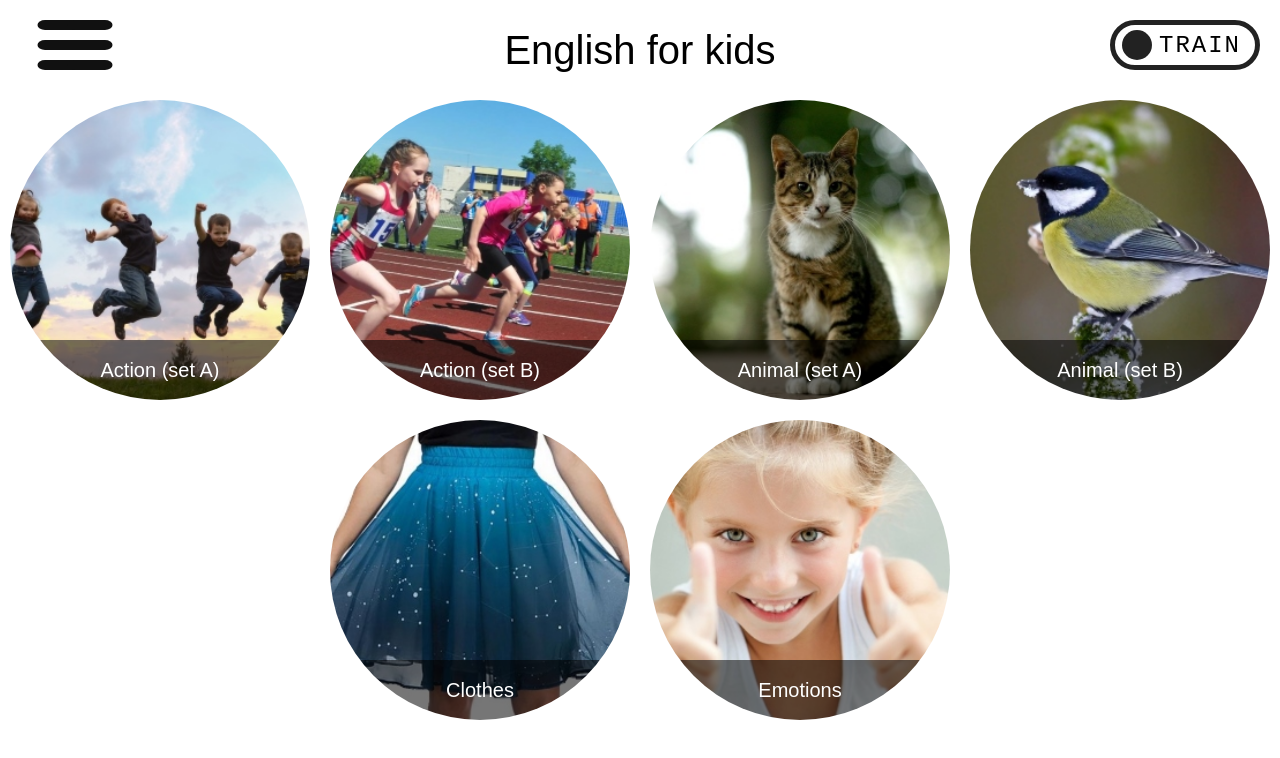
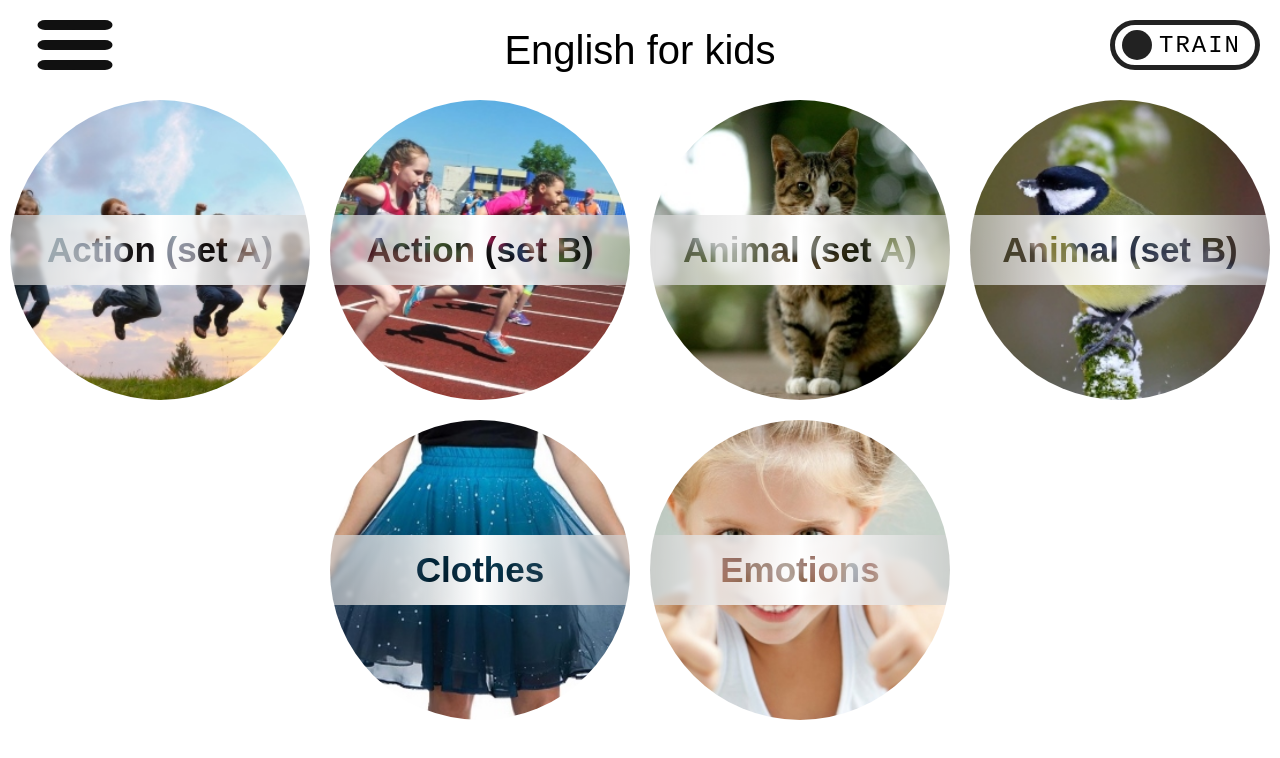
Before and after one commit to fronte-finem/Rolling-Scopes-School__JSFE-2021Q1, a React app: page /#/ in a window 1280 px wide. Shown: the top 758 px of the page. Built offline with nearby package versions, Linux system fonts and the light colour scheme.

Commit message:
refactor: play with categories style

```diff
--- a/src/components/categories/categories.tsx
+++ b/src/components/categories/categories.tsx
@@ -1,31 +1,11 @@
 import React from 'react';
-import { Link } from 'react-router-dom';
-import styled from 'styled-components';
 
 import { CategoryDTO } from 'types/category-dto';
 
-import { CategoryCard } from '../category/category';
+import { CategoryLink } from '../category/category';
+import { StyledCategories, StyledCategoriesItem } from './style';
 
-const StyledCategories = styled.ul`
-  display: flex;
-  flex-wrap: wrap;
-  justify-content: center;
-  grid-gap: 20px;
-`;
-
-const CARD_WIDTH = 300;
-
-const StyledCategoriesItem = styled.li`
-  display: block;
-  flex: 0 0 ${CARD_WIDTH}px;
-  perspective: ${CARD_WIDTH * 3}px;
-`;
-
-const StyledLink = styled(Link)`
-  display: block;
-`;
-
-export interface CategoriesProps {
+interface CategoriesProps {
   data: CategoryDTO[];
 }
 
@@ -35,9 +15,7 @@ export const Categories = ({ data }: CategoriesProps): JSX.Element => {
       <StyledCategories>
         {data.map((categoryDTO) => (
           <StyledCategoriesItem key={categoryDTO.category}>
-            <StyledLink to={`/${categoryDTO.path}`} draggable={false}>
-              <CategoryCard data={categoryDTO} />
-            </StyledLink>
+            <CategoryLink data={categoryDTO} />
           </StyledCategoriesItem>
         ))}
       </StyledCategories>
--- /dev/null
+++ b/src/components/categories/style.tsx
@@ -0,0 +1,16 @@
+import styled from 'styled-components';
+
+export const StyledCategories = styled.ul`
+  display: flex;
+  flex-wrap: wrap;
+  justify-content: center;
+  grid-gap: 20px;
+`;
+
+const CARD_WIDTH = 300;
+
+export const StyledCategoriesItem = styled.li`
+  display: block;
+  flex: 0 0 ${CARD_WIDTH}px;
+  perspective: ${CARD_WIDTH * 3}px;
+`;
--- a/src/components/category/category.tsx
+++ b/src/components/category/category.tsx
@@ -2,21 +2,21 @@ import React from 'react';
 
 import { CategoryDTO } from 'types/category-dto';
 
-import { CategoryCardContainer, CategoryImage, CategoryName, StyledCategoryCard } from './style';
+import { CategoryImage, CategoryName, NameWrapper, StyledCategoryLink } from './style';
 
 export interface CategoryProps {
   readonly data: CategoryDTO;
   readonly className?: string;
 }
 
-export const CategoryCard = ({ className, data }: CategoryProps): JSX.Element => {
+export const CategoryLink = ({ className, data }: CategoryProps): JSX.Element => {
   const { category, image } = data;
   return (
-    <CategoryCardContainer className={className}>
-      <StyledCategoryCard>
-        <CategoryImage draggable={false} src={image} alt={category} />
+    <StyledCategoryLink className={className} to={`/${data.path}`} draggable={false}>
+      <CategoryImage draggable={false} src={image} alt={category} />
+      <NameWrapper>
         <CategoryName>{category}</CategoryName>
-      </StyledCategoryCard>
-    </CategoryCardContainer>
+      </NameWrapper>
+    </StyledCategoryLink>
   );
 };
--- a/src/components/category/style.tsx
+++ b/src/components/category/style.tsx
@@ -1,28 +1,31 @@
+import { Link } from 'react-router-dom';
 import styled from 'styled-components';
 
-export const CategoryCardContainer = styled.div`
+export const StyledCategoryLink = styled(Link)`
   --aspect-ratio: 1 / 1;
-  user-select: none;
-`;
-
-export const StyledCategoryCard = styled.div`
-  --bump: translateZ(0);
+  --path: inset(0% 0% 0% 0% round 50%);
+  --name-bg: #fff0;
+  --font-bg: #0004;
+  --name-sz: 70px;
 
   &:hover {
-    --bump: translateZ(50px);
+    --path: inset(0% 0% 0% 0% round 25%);
+    --name-bg: #fff2;
+    --font-bg: #0008;
+    --name-sz: 100px;
   }
 
+  display: block;
   position: relative;
   width: 100%;
   height: 100%;
   overflow: hidden;
   box-shadow: 0 0 2px 0 #0004;
+  cursor: pointer;
+  user-select: none;
   aspect-ratio: var(--aspect-ratio);
-  transform-style: preserve-3d;
-  transform: var(--bump);
-  transition: 500ms;
-  cursor: pointer;
-  clip-path: circle(50%);
+  clip-path: var(--path);
+  transition: 300ms;
 
   @supports not (aspect-ratio: 1 / 1) {
     &::before {
@@ -38,16 +41,6 @@ export const StyledCategoryCard = styled.div`
   }
 `;
 
-export const StyledCardSide = styled.div`
-  position: absolute;
-  top: 0;
-  width: 100%;
-  height: 100%;
-  border-radius: inherit;
-  overflow: hidden;
-  backface-visibility: hidden;
-`;
-
 export const CategoryImage = styled.img`
   position: absolute;
   display: block;
@@ -57,14 +50,28 @@ export const CategoryImage = styled.img`
   transform: var(--mirror);
 `;
 
+export const NameWrapper = styled.div`
+  --h: 70px;
+  position: absolute;
+  top: calc(50% - var(--name-sz) / 2);
+  width: 100%;
+  height: var(--name-sz);
+  background-color: var(--font-bg);
+  transition: 300ms;
+`;
+
 export const CategoryName = styled.div`
-  position: absolute;
-  bottom: 0;
+  width: 100%;
+  height: 100%;
   display: flex;
   justify-content: center;
   align-items: center;
-  width: 100%;
-  height: 20%;
-  background-color: #0008;
-  color: #fff;
+  background-color: var(--name-bg);
+  background-image: linear-gradient(90deg, #fff8, #fff, #fff8);
+  color: #000;
+  mix-blend-mode: screen;
+  backdrop-filter: blur(2px);
+  font-size: calc(var(--h) / 2);
+  font-weight: bold;
+  transition: 300ms;
 `;
```
